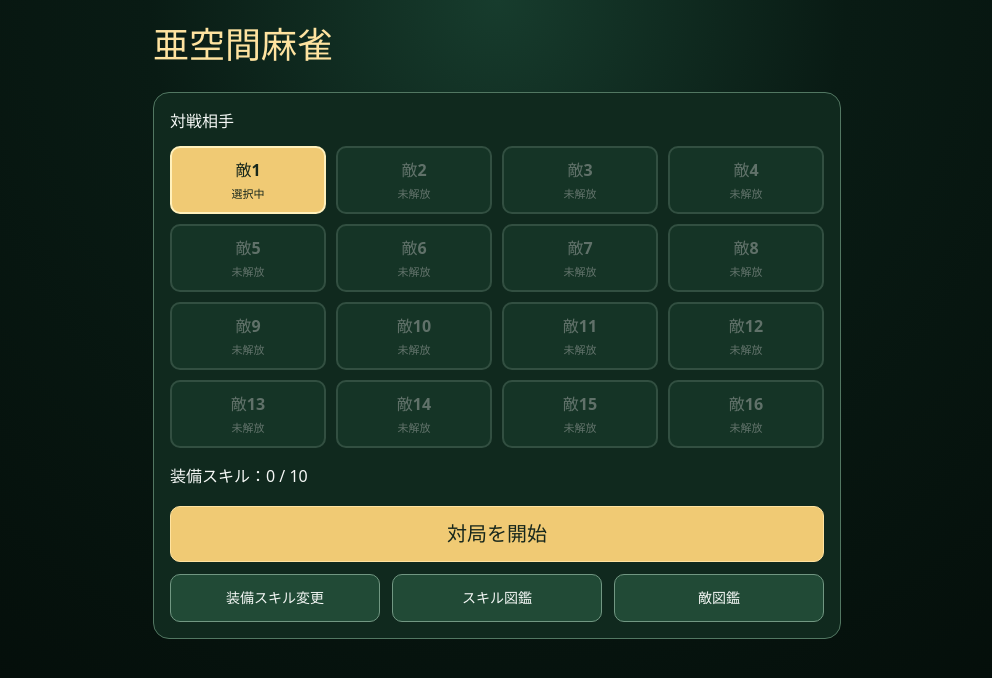
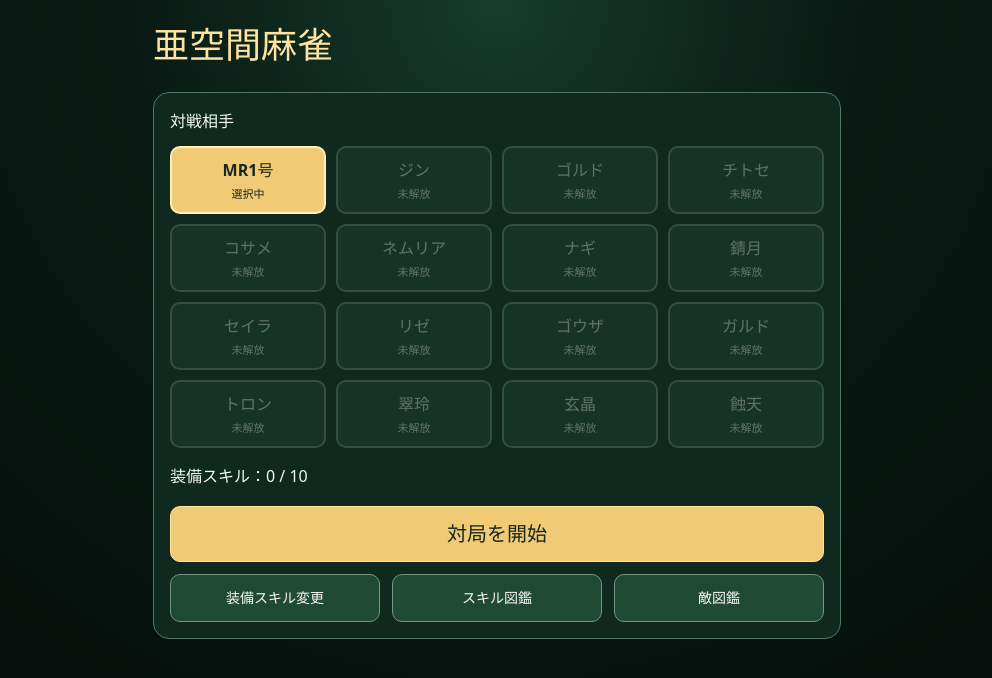
Before and after one commit to takugo20/mahjong-skill-game, a React (Vite) app: page / in a window 1280 px wide. Shown: the top 678 px of the page, without its empty margins (143-1135 px from the left). Built offline with nearby package versions, Linux system fonts and the light colour scheme.

Commit message:
Display enemy name from ENEMY_NAMES constant

```diff
--- a/src/AkuukanGame.tsx
+++ b/src/AkuukanGame.tsx
@@ -1,3 +1,4 @@
+import { ENEMY_NAMES } from "./enemy-art/EnemyPortrait";
 import { unlockGameAudio } from "./lib/gameAudio";
 import { EnemyCatalog } from "./EnemyCatalog";
 import { SkillCatalog } from "./SkillCatalog";
@@ -218,13 +219,13 @@ export function AkuukanGame() {
                     disabled={!unlocked}
                     aria-pressed={enemyId === enemy.id}
                     aria-label={
-                      `${enemy.displayName}${
+                      `${ENEMY_NAMES[enemy.id]}${
                         unlocked ? "" : "（未解放）"
                       }`
                     }
                     onClick={() => setEnemyId(enemy.id)}
                   >
-                    <span>{enemy.displayName}</span>
+                    <span>{ENEMY_NAMES[enemy.id]}</span>
 
                     <small>
                       {!unlocked
```
